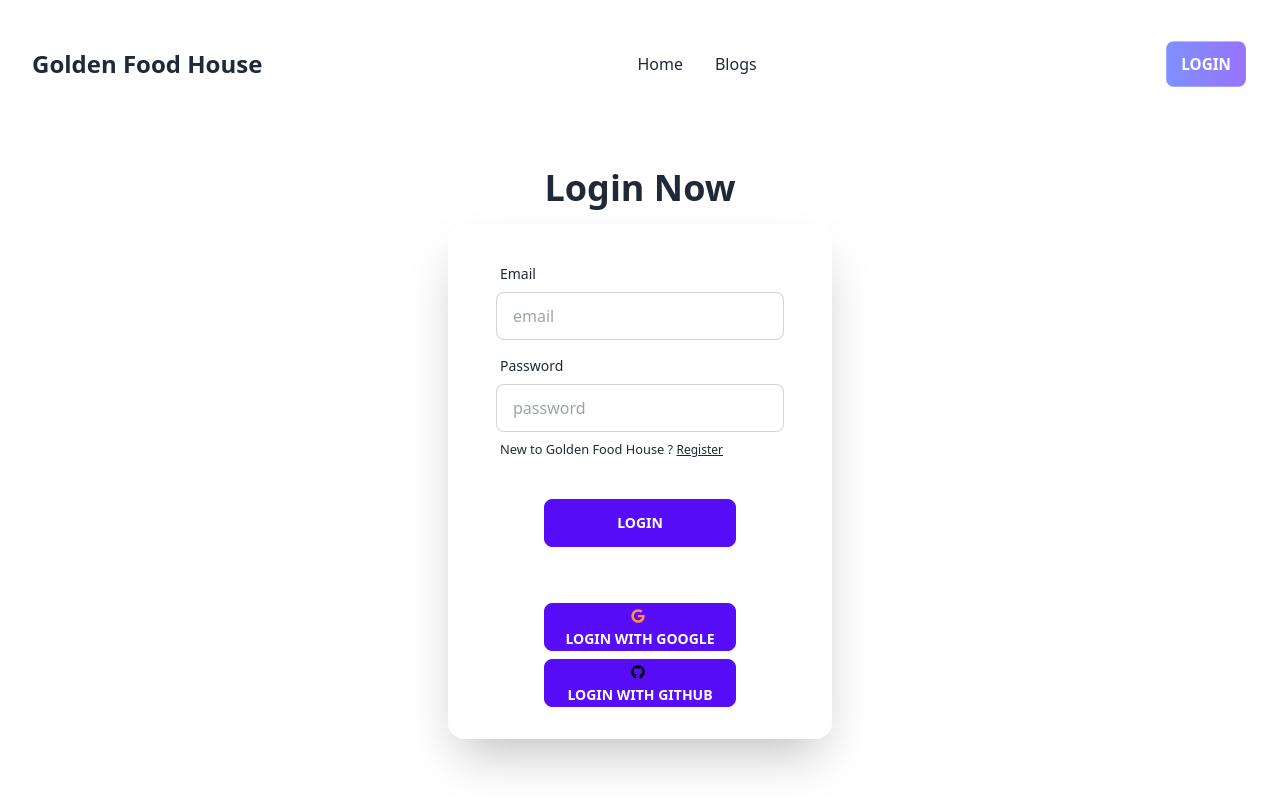
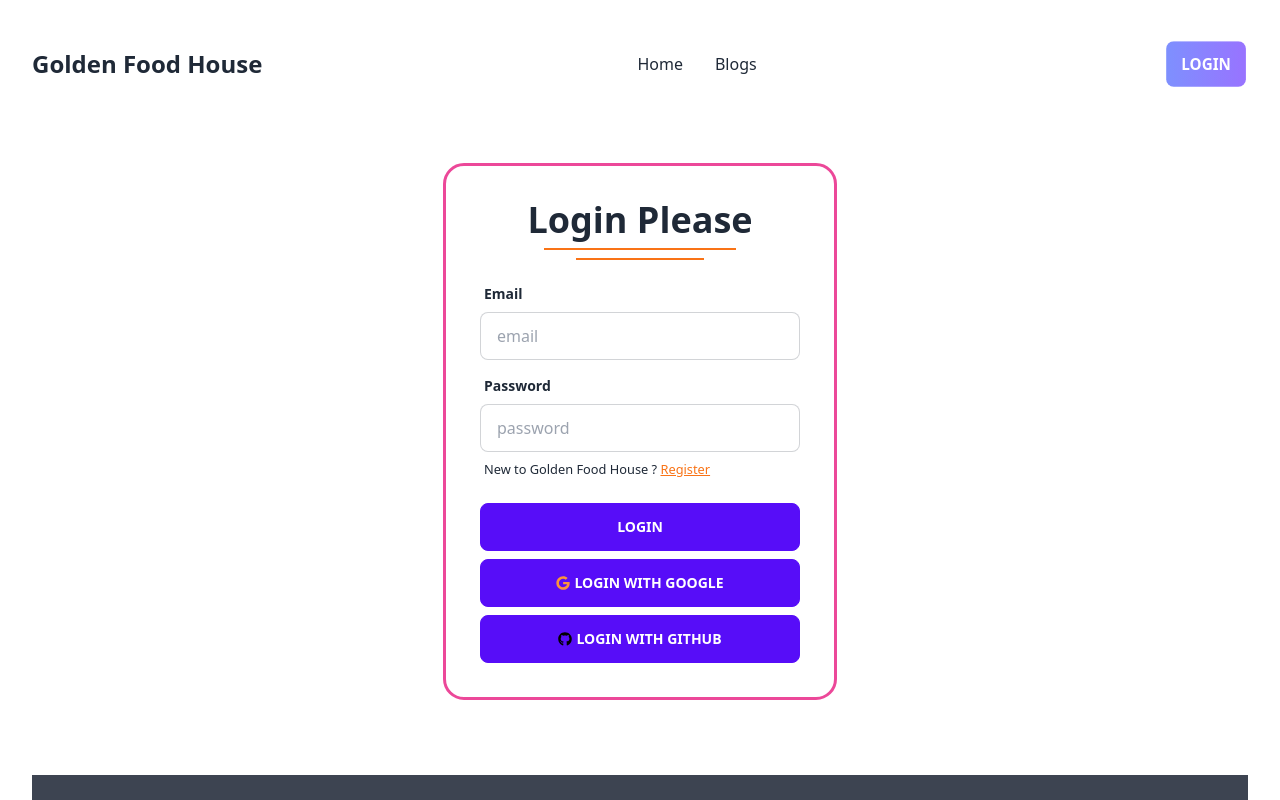
Before and after one commit to Showrab15/Golden-Food-House, a React (Vite) app: page /login in a window 1280 px wide. Shown: the top 800 px of the page. Built offline with nearby package versions, Linux system fonts and the light colour scheme; no server answers.

Commit message:
register page styled done

```diff
--- a/src/componets/Login/Login/Login.jsx
+++ b/src/componets/Login/Login/Login.jsx
@@ -87,43 +87,49 @@ const Login = () => {
 
   return (
     <div className="my-container">
-      <h1 className="font-bold text-4xl text-center">Login Now </h1>
-      <div className="hero ">
-        <div className="hero-content">
 
-          <div className="card  md:mr-0 mr-4 p-0 md:px-4 flex-shrink-0 w-96  pb-8 max-w-sm md:shadow-2xl bg-base-100">
-            <form onSubmit={handleSignIn} className="card-body">
-              <div className="form-control">
+        <div className="hero-content p-0">
+<div className="card lg:w-[1200px] p-8 flex-shrink-0 w-full max-w-sm outline outline-offset-2 outline-pink-500  bg-base-100">
+<form onSubmit={handleSignIn} >
+          <h1 className="font-bold text-4xl text-center">Login Please </h1>
+          <hr className="long-line" />
+          <hr className="short-line" />
+
+            <div  className="w-full">
+              <div className="form-control mt-4">
                 <label className="label">
-                  <span className="label-text">Email</span>
+                  <span className="label-text font-semibold">Email</span>
                 </label>
                 <input name="email" type="email" placeholder="email" className="input input-bordered" required />
               </div>
-              <div className="form-control">
+              <div className="form-control mt-2">
                 <label className="label">
-                  <span className="label-text">Password</span>
+                  <span className="label-text  font-semibold">Password</span>
                 </label>
                 <input name="password" type="password" placeholder="password" className="input input-bordered" required />
                 <label className="label">
-                  <small className="font semibold">New to Golden Food House ?  <Link to="/register" className="label-text-alt link hover:text-orange-600 ">Register</Link></small>
+                  <small className="font semibold">New to Golden Food House ?  <Link to="/register" className="underline text-orange-500 ">Register</Link></small>
                 </label>
               </div>
-              <div className="form-control mt-6">
-                <button className="btn w-48 mx-auto btn-primary">Login</button>
+              <div className="form-control ">
 
-                <p className="mt-2 font-semibold text-xl text-green-600">{success}</p>
-                <p className="mt-2 font-semibold text-xl text-red-600">{error}</p>
+              <p className="mb-2 font-semibold text-xl text-green-600">{success}</p>
+                <p className="mb-2 font-semibold text-xl text-red-600">{error}</p>
+                <button className="btn btn-primary">Login</button>
+
               </div>
-            </form>
-            <button onClick={handleGoogleSignIn} className="btn w-48 mx-auto  btn-primary mt-2"><FaGoogle className="mr-1 text-orange-400 "></FaGoogle>Login With Google</button>
-            <button onClick={handleGithubSignIn} className="btn w-48 mx-auto btn-primary mt-2"><FaGithub className="text-black mr-1"></FaGithub>Login With GitHub</button>
-          </div>
+            </div>
+
+          </form>
+          <button onClick={handleGoogleSignIn} className="btn  btn-primary mt-2"><FaGoogle className="mr-1 text-orange-400 "></FaGoogle>Login With Google</button>
+            <button onClick={handleGithubSignIn} className="btn btn-primary mt-2"><FaGithub className="text-black mr-1"></FaGithub>Login With GitHub</button>
+</div>
+
 
         </div>
 
       </div>
 
-    </div>
   );
 };
 
--- a/src/componets/Login/Register/Register.jsx
+++ b/src/componets/Login/Register/Register.jsx
@@ -1,16 +1,14 @@
 import React, { useContext, useState } from 'react';
-import { Link, useLocation, useNavigate } from 'react-router-dom';
+import { Link, useNavigate } from 'react-router-dom';
 import { AuthContext } from '../../../provider/AuthProvider';
-import { updateProfile } from 'firebase/auth';
 
 const Register = () => {
 
-    const {createUser, userUpdateProfile, user} = useContext(AuthContext)
+    const {createUser, userUpdateProfile} = useContext(AuthContext)
 
 const [error, setError] = useState('');
 const [success, setSuccess] = useState('');
 
-const [ accepted, setAccepted] = useState(false)
 
 const navigate = useNavigate();
   // console.log(location);
@@ -62,7 +60,7 @@ const password = form.password.value;
     return (
         <div className="my-container">
 
-<div className=" w-full mt-">
+
 
   <div className="hero-content p-0 ">
 
@@ -111,7 +109,6 @@ const password = form.password.value;
     </form>
 
   </div>
-</div>
    </div>
     );
 };
```
